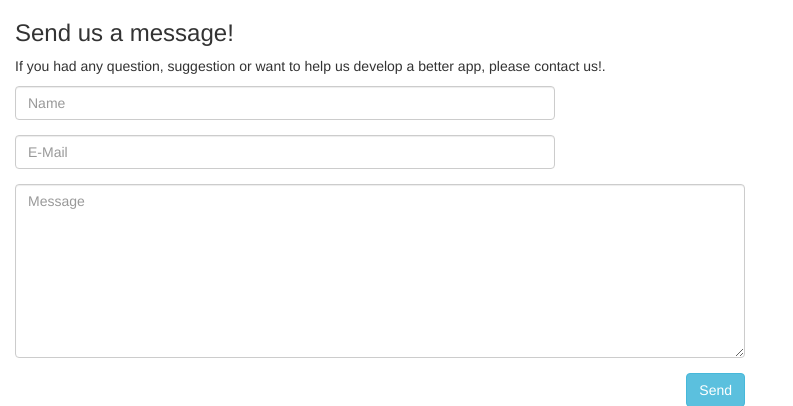
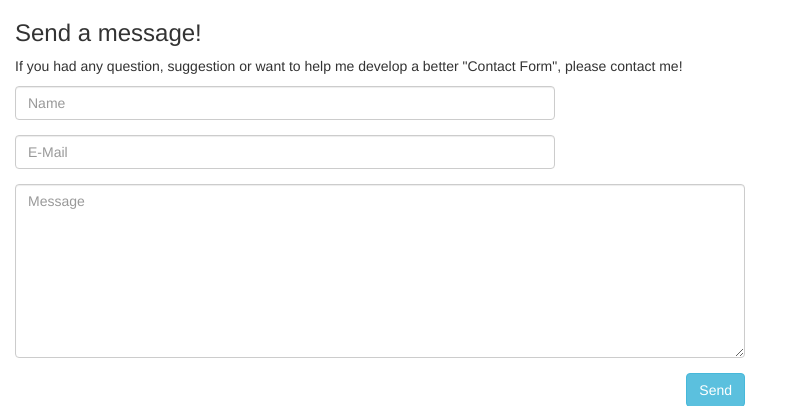
Before and after one commit to rognoni-ignacio/simple-django-contact-form, a Django app: page / in a window 1280 px wide. Shown: the top 406 px of the page, without its empty margins (0-793 px from the left). Run offline with Django 3.2, Linux system fonts and the light colour scheme; some libraries are stand-ins or nearby versions.

Commit message:
Minor text adjustments

```diff
--- a/contactform/views.py
+++ b/contactform/views.py
@@ -24,7 +24,7 @@ class ContactView(View):
             sender = contact_form.cleaned_data['email']
             message = contact_form.cleaned_data['message']
 
-            email_subject = 'New message from the Contact Form!'
+            email_subject = 'New message from the Contact Form app!'
             email_body = name + ' (email: ' + sender + ') send us this message: \n\n' + message
 
             mail = EmailMessage(email_subject,
--- a/templates/contact.html
+++ b/templates/contact.html
@@ -5,11 +5,10 @@
 {% block content %}
     <div class="container row">
         <div class="col-md-12">
-            <div class="headline"><h3>Send us a message!</h3></div>
-            <p>If you had any question, suggestion or want to help us develop a better app, please contact us!.</p>
+            <div><h3>Send a message!</h3></div>
+            <p>If you had any question, suggestion or want to help me develop a better "Contact Form", please contact me!</p>
             <form action="{% url 'contact' %}" method="post" class="form-horizontal">
                 {% csrf_token %}
-
                 <div id="contact_name"
                      class="form-group {% if contact_form.name.errors %}has-error{% endif %}">
                     <label for="contact_name "
@@ -18,7 +17,6 @@
                         {{ contact_form.name|addcss:"form-control" }}
                     </div>
                 </div>
-
                 <div id="contact_email"
                      class="form-group {% if contact_form.email.errors %}has-error{% endif %}">
                     <label for="contact_email "
@@ -27,7 +25,6 @@
                         {{ contact_form.email | addcss:"form-control" }}
                     </div>
                 </div>
-
                 <div id="contact_message"
                      class="form-group {% if contact_form.message.errors %}has-error{% endif %}">
                     <label for="contact_message "
@@ -42,7 +39,6 @@
                         <input type="submit" class="btn btn-info pull-right" value="Send">
                     </div>
                 </div>
-
                 {% if result_message %}
                     <div class="message">
                         <i class="rounded-x fa fa-check"></i>
```
